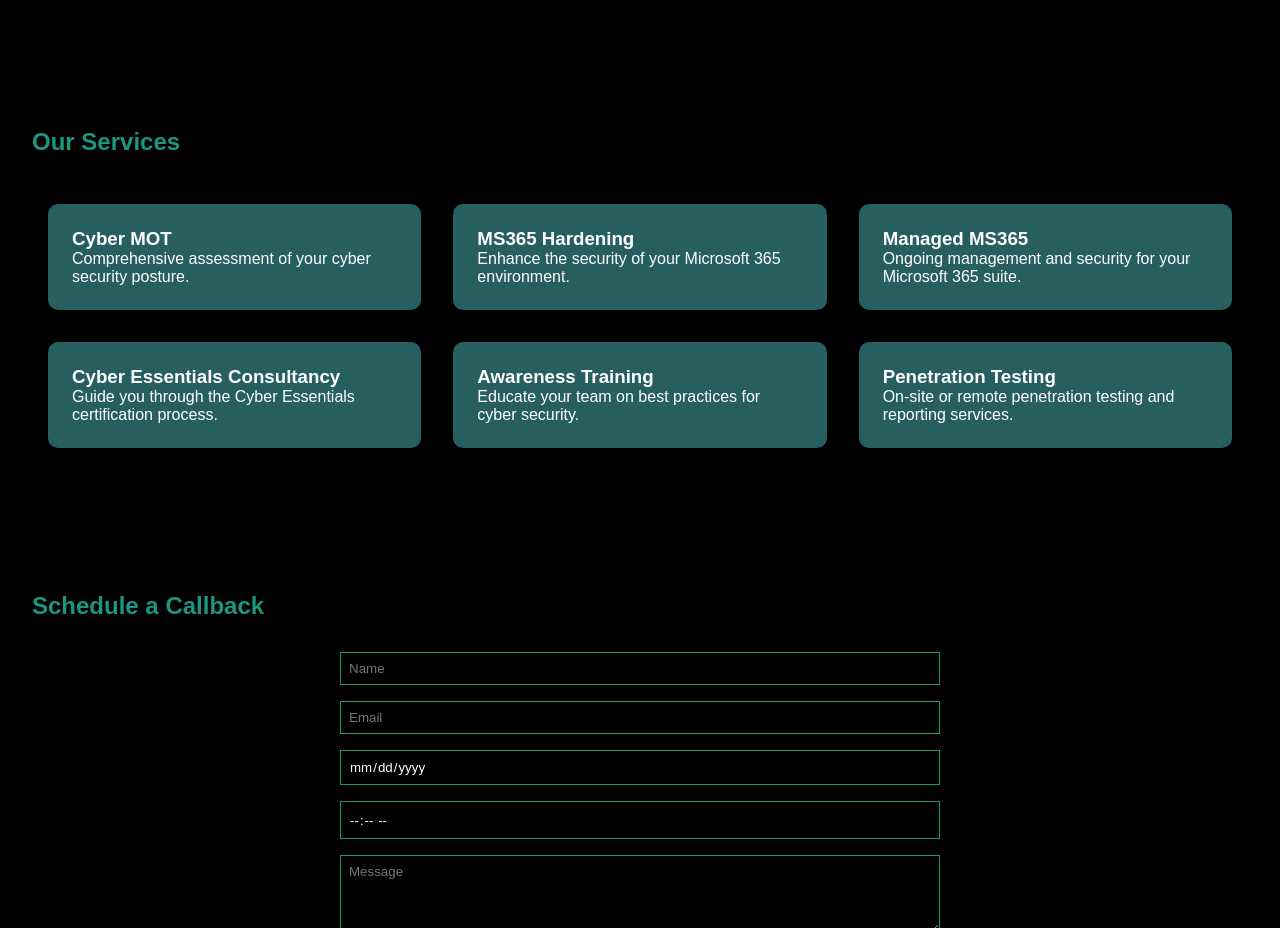
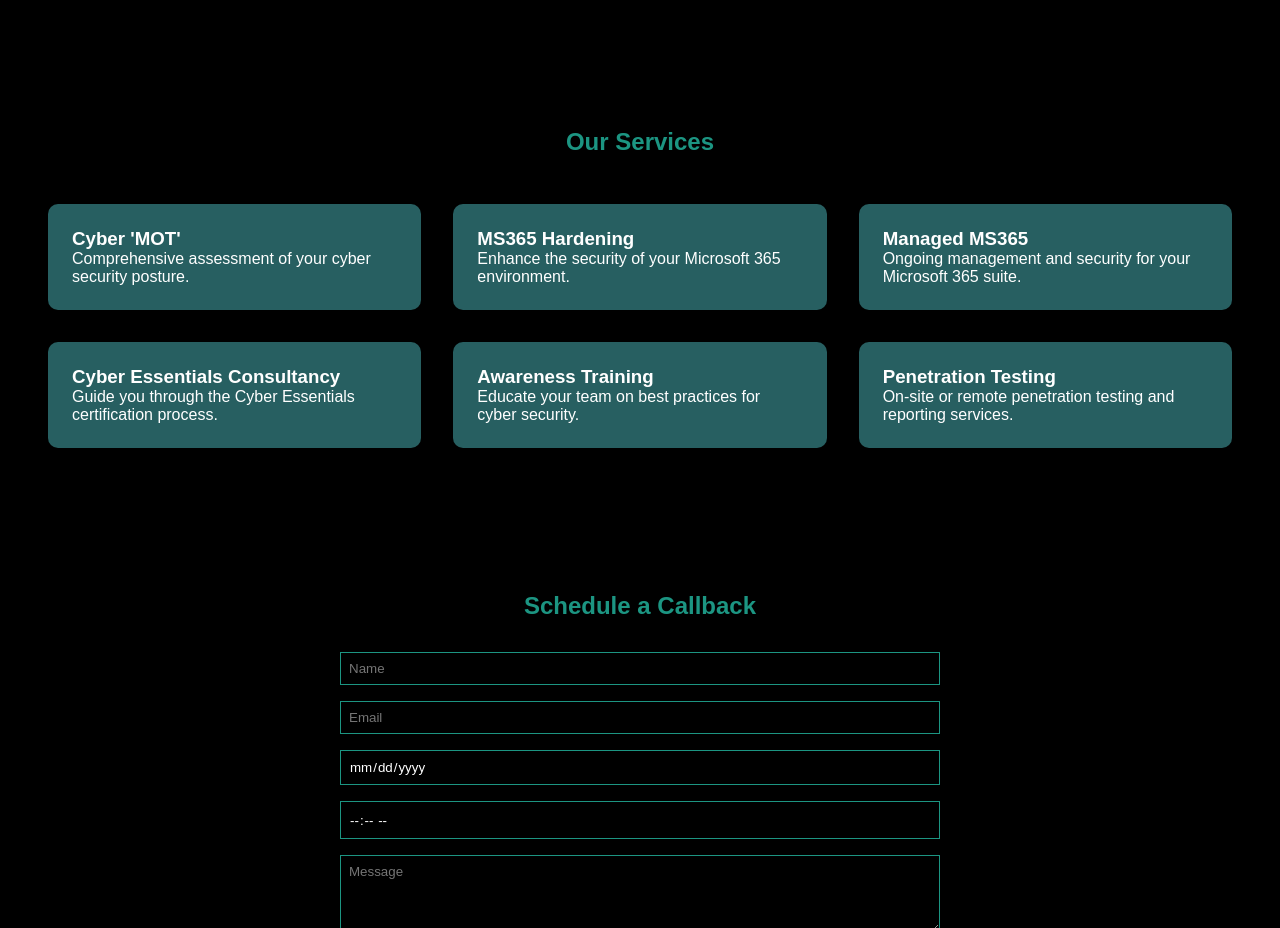
Before and after one commit to jamesrobtaylor/jamesrobtaylor.github.io, a plain HTML site: page v28.html in a window 1280 px wide. Shown: the part 1080-2008 px from the top of the page. Drawn offline with Linux system fonts and the light colour scheme.

Commit message:
Update v28.html

```diff
--- a/v28.html
+++ b/v28.html
@@ -165,10 +165,10 @@
     </section>
 
     <section id="services" class="section">
-        <h2>Our Services</h2>
+        <h2 style="text-align: center;">Our Services</h2>
         <div class="services">
             <div class="service">
-                <h3>Cyber MOT</h3>
+                <h3>Cyber 'MOT'</h3>
                 <p>Comprehensive assessment of your cyber security posture.</p>
             </div>
             <div class="service">
@@ -195,7 +195,7 @@
     </section>
 
     <section id="callback" class="section">
-        <h2>Schedule a Callback</h2>
+        <h2 style="text-align: center;">Schedule a Callback</h2>
         <form class="callback-form">
             <input type="text" placeholder="Name" required>
             <input type="email" placeholder="Email" required>
```
